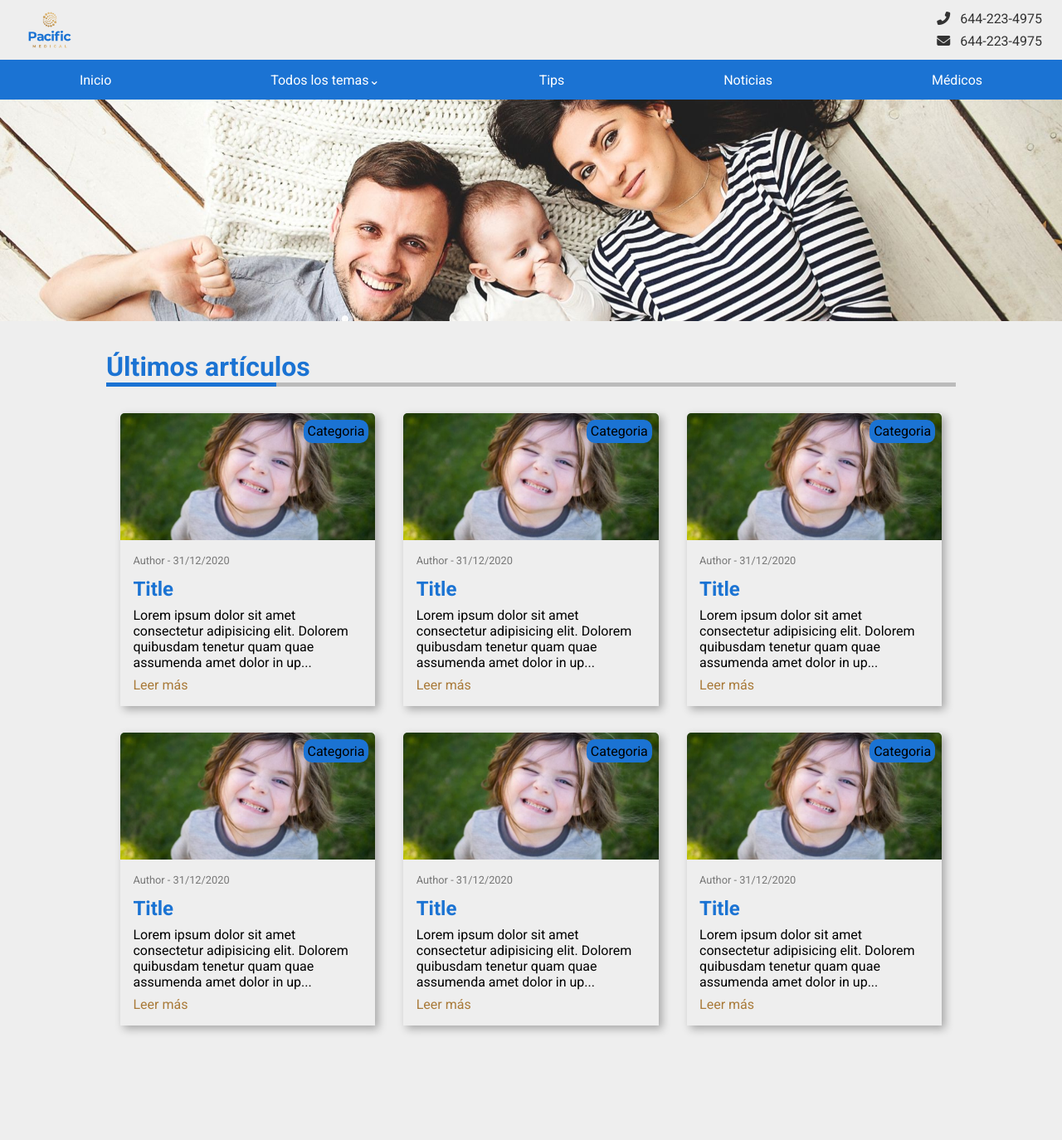
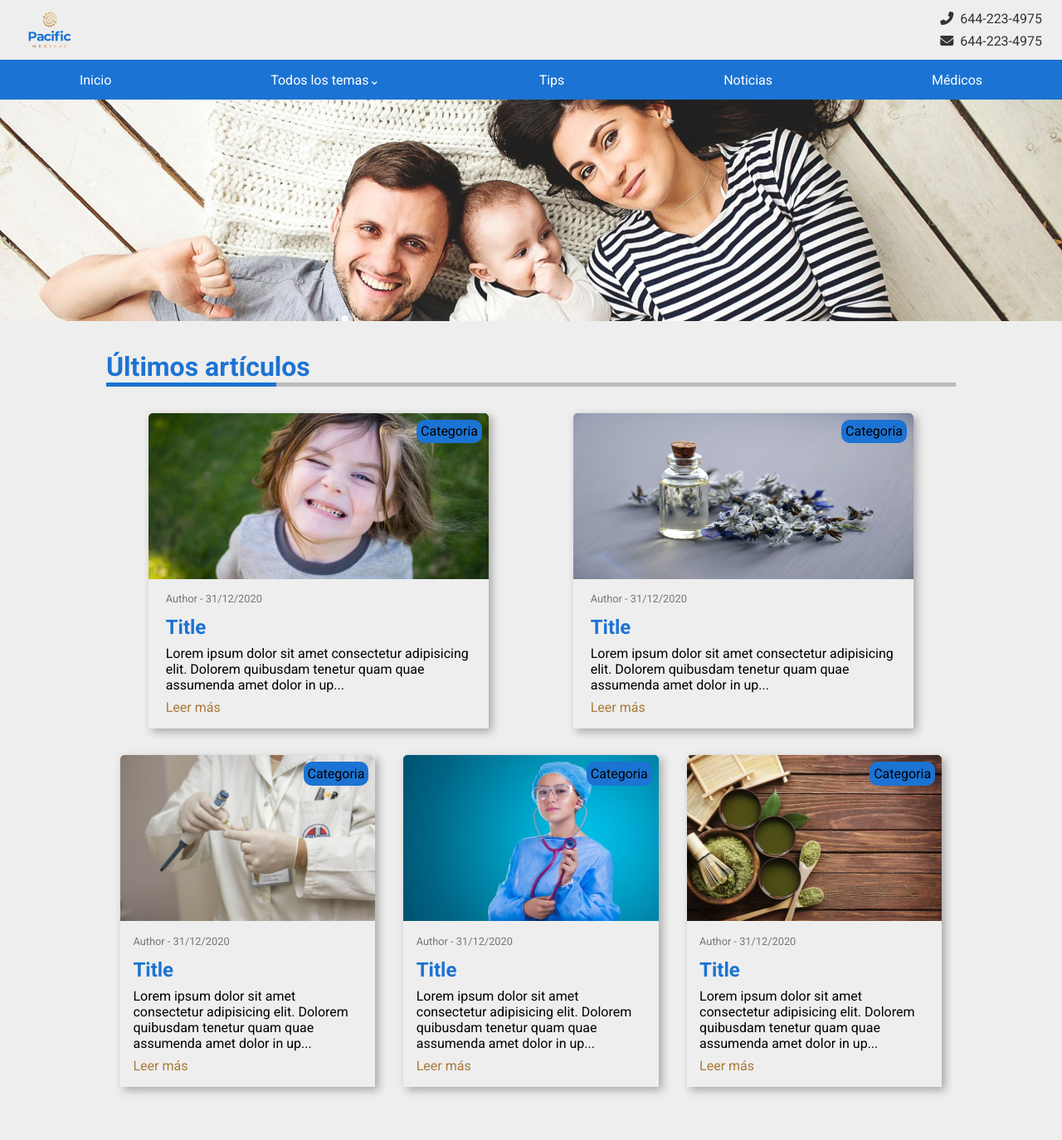
Before and after one commit to gadc1996/pacific-medical, a PHP site: page / in a window 1280 px wide. Shown: the whole page at 83% size. Before the commit the page ends 1245 px from the top, so only its background shows below. Run offline with PHP 8.4, Linux system fonts and the light colour scheme; some libraries are stand-ins or nearby versions.

Commit message:
Creado archivo de estilo independiente para tarjeta _card.scss

```diff
--- /dev/null
+++ b/css/_card.scss
@@ -0,0 +1,68 @@
+@use 'variables';
+@use 'mixings';
+
+@mixin card($card-width){
+		width: $card-width;
+		position: relative;
+		z-index: 0;
+		overflow: hidden;
+		box-shadow: 4px 4px 10px rgba(0,0,0,0.3);
+		transition: .5s;
+		padding-bottom: 1em;
+		a{
+			text-decoration: none
+		}
+
+		.category{
+			position: absolute;
+			top: 0;
+			right: 0;
+			margin: .5em;
+			padding: .3em;
+			border-radius: 10px;
+			background-color: variables.$blue;
+		}
+
+		img{
+			width: 100%;
+			height: 200px;
+			border-radius: 5px 5px 0px 0px;
+		}
+
+		.card-info{
+			color: #777;
+			margin: 1em variables.$card-margin;
+			font-size: .8em;
+		}
+
+		.card-title{
+			color: variables.$blue;
+			margin: 0 variables.$card-margin;
+			font-size: 1.5em;
+			text-decoration: none;
+		}
+
+		.card-title:hover{
+			text-decoration: underline;
+		}
+
+		.card-description{
+			margin: .5em variables.$card-margin;
+			text-align: left;
+		}
+
+		.read-more{
+			color: variables.$gold;
+			margin: 0 variables.$card-margin;
+		}
+
+		.read-more:hover{
+			@include mixings.a-hover;
+		}
+
+	}
+
+@mixin cardHover {
+	transform: scale(1.03);
+	box-shadow: 1px 1px 10px rgba(0,0,0,0.3);
+}
--- a/css/_latest-articles.scss
+++ b/css/_latest-articles.scss
@@ -1,5 +1,6 @@
 @use 'variables';
 @use 'mixings';
+@use 'card';
 
 .latest-articles{
     width: 80%;
@@ -9,77 +10,38 @@
         font-size: 2em;
         color: variables.$blue;
     }
+
     .title-divider{
         display: flex;
         .divider-color{
             @include mixings.divider;
             background-color: variables.$blue;
         }
+
         .divider-section{
             @include mixings.divider;
             background-color: #bbb;
         }
     }
 }
+
 .card-row{
     width: 100%;
     margin: 2em 0;
     display: flex;
     flex-direction: row;
     justify-content: space-around;
+    .card-big{
+		@include card.card(40%);
+	}
+	.card-big:hover{
+		@include card.cardHover;
+	}
+	.card-small{
+		@include card.card(30%);
+	}
+	.card-small:hover{
+		@include card.cardHover;
+	}
 
-  .card{
-    width: 30%;
-    position: relative;
-    z-index: 0;
-    overflow: hidden;
-    box-shadow: 4px 4px 10px rgba(0,0,0,0.3);
-    transition: .5s;
-    padding-bottom: 1em;
-    a{
-      text-decoration: none
 }
-    .category{
-      position: absolute;
-      top: 0;
-      right: 0;
-      margin: .5em;
-      padding: .3em;
-      border-radius: 10px;
-      background-color: variables.$blue;
-    }
-    img{
-      max-width: 100%;
-      border-radius: 5px 5px 0px 0px;
-    }
-    .card-info{
-      color: #777;
-      margin: 1em variables.$card-margin;
-      font-size: .8em;
-    }
-    .card-title{
-      color: variables.$blue;
-      margin: 0 variables.$card-margin;
-      font-size: 1.5em;
-      text-decoration: none;
-    }
-    .card-title:hover{
-      text-decoration: underline;
-    }
-    .card-description{
-      margin: .5em variables.$card-margin;
-      text-align: left;
-    }
-    .read-more{
-      color: variables.$gold;
-      margin: 0 variables.$card-margin;
-    }
-    .read-more:hover{
-      @include mixings.a-hover;
-    }
-  }
-  .card:hover{
-    transform: scale(1.03);
-    box-shadow: 1px 1px 10px rgba(0,0,0,0.3);
-  }
-}
--- a/css/style.css
+++ b/css/style.css
@@ -107,7 +107,63 @@ header .nav-links .nav-item:hover .dropdown {
   flex-direction: row;
   justify-content: space-around;
 }
-.card-row .card {
+.card-row .card-big {
+  width: 40%;
+  position: relative;
+  z-index: 0;
+  overflow: hidden;
+  box-shadow: 4px 4px 10px rgba(0, 0, 0, 0.3);
+  transition: 0.5s;
+  padding-bottom: 1em;
+}
+.card-row .card-big a {
+  text-decoration: none;
+}
+.card-row .card-big .category {
+  position: absolute;
+  top: 0;
+  right: 0;
+  margin: 0.5em;
+  padding: 0.3em;
+  border-radius: 10px;
+  background-color: #1B73D3;
+}
+.card-row .card-big img {
+  width: 100%;
+  height: 200px;
+  border-radius: 5px 5px 0px 0px;
+}
+.card-row .card-big .card-info {
+  color: #777;
+  margin: 1em 5%;
+  font-size: 0.8em;
+}
+.card-row .card-big .card-title {
+  color: #1B73D3;
+  margin: 0 5%;
+  font-size: 1.5em;
+  text-decoration: none;
+}
+.card-row .card-big .card-title:hover {
+  text-decoration: underline;
+}
+.card-row .card-big .card-description {
+  margin: 0.5em 5%;
+  text-align: left;
+}
+.card-row .card-big .read-more {
+  color: #A97A39;
+  margin: 0 5%;
+}
+.card-row .card-big .read-more:hover {
+  text-decoration: underline;
+  color: #DFB977;
+}
+.card-row .card-big:hover {
+  transform: scale(1.03);
+  box-shadow: 1px 1px 10px rgba(0, 0, 0, 0.3);
+}
+.card-row .card-small {
   width: 30%;
   position: relative;
   z-index: 0;
@@ -116,10 +172,10 @@ header .nav-links .nav-item:hover .dropdown {
   transition: 0.5s;
   padding-bottom: 1em;
 }
-.card-row .card a {
+.card-row .card-small a {
   text-decoration: none;
 }
-.card-row .card .category {
+.card-row .card-small .category {
   position: absolute;
   top: 0;
   right: 0;
@@ -128,37 +184,38 @@ header .nav-links .nav-item:hover .dropdown {
   border-radius: 10px;
   background-color: #1B73D3;
 }
-.card-row .card img {
-  max-width: 100%;
+.card-row .card-small img {
+  width: 100%;
+  height: 200px;
   border-radius: 5px 5px 0px 0px;
 }
-.card-row .card .card-info {
+.card-row .card-small .card-info {
   color: #777;
   margin: 1em 5%;
   font-size: 0.8em;
 }
-.card-row .card .card-title {
+.card-row .card-small .card-title {
   color: #1B73D3;
   margin: 0 5%;
   font-size: 1.5em;
   text-decoration: none;
 }
-.card-row .card .card-title:hover {
+.card-row .card-small .card-title:hover {
   text-decoration: underline;
 }
-.card-row .card .card-description {
+.card-row .card-small .card-description {
   margin: 0.5em 5%;
   text-align: left;
 }
-.card-row .card .read-more {
+.card-row .card-small .read-more {
   color: #A97A39;
   margin: 0 5%;
 }
-.card-row .card .read-more:hover {
+.card-row .card-small .read-more:hover {
   text-decoration: underline;
   color: #DFB977;
 }
-.card-row .card:hover {
+.card-row .card-small:hover {
   transform: scale(1.03);
   box-shadow: 1px 1px 10px rgba(0, 0, 0, 0.3);
 }
--- a/index.html
+++ b/index.html
@@ -10,94 +10,41 @@
 	<script src="https://kit.fontawesome.com/1696329706.js" crossorigin="anonymous"></script>
 </head>
 <body>
+
 <header>
 		<div class="top-navigation">
 		<img src="img/logo.png" alt="pacific-medical-logo">
 		<ul class="contact">
-      <li>
-				<i class="fas fa-phone-alt"></i>
-				<a href="#">
-					644-223-4975
-				</a>
-			</li>
-      <li>
-				<i class="fas fa-envelope"></i>
-				<a href="#">
-					644-223-4975
-				</a>
-			</li>
+			<li><i class="fas fa-phone-alt"></i><a href="#">644-223-4975</a></li>
+			<li><i class="fas fa-envelope"></i><a href="#">644-223-4975</a></li>
 		</ul>
 	</div>
+
 	<nav>
 		<ul class="nav-links">
-			<li class="nav-item">
-				<a href="#">
-					Inicio
-				</a>
-			</li>
-			<li class="nav-item">
-				<a href="#">
-					Todos los temas&#8964;
-				</a>
+			<li class="nav-item"><a href="#">Inicio</a></li>
+			<li class="nav-item"><a href="#">Todos los temas&#8964;</a>
 				<ul class="dropdown">
-					<li class="dropdown-item">
-						<a href="#">
-							Medicina general
-						</a>
-					</li>
-					<li class="dropdown-item">
-						<a href="#">
-							Cirugía bariátrica
-						</a>
-					</li>
-					<li class="dropdown-item">
-						<a href="#">
-							Psicología
-						</a>
-					</li>
-					<li class="dropdown-item">
-						<a href="#">
-							Nutrición
-						</a>
-					</li>
-					<li class="dropdown-item">
-						<a href="#">
-							Ginecología
-						</a>
-					</li>
-					<li class="dropdown-item">
-						<a href="#">
-							Embarazo
-						</a>
-					</li>
-					<li class="dropdown-item">
-						<a href="#">
-							Nuemología
-						</a>
-					</li>
+					<li class="dropdown-item"><a href="#">Medicina general</a></li>
+					<li class="dropdown-item"><a href="#">Cirugía bariátrica</a></li>
+					<li class="dropdown-item"><a href="#">Psicología</a></li>
+					<li class="dropdown-item"><a href="#">Nutrición</a></li>
+					<li class="dropdown-item"><a href="#">Ginecología</a></li>
+					<li class="dropdown-item"><a href="#">Embarazo</a></li>
+					<li class="dropdown-item"><a href="#">Nuemología</a></li>
 				</ul>
 			</li>
-			<li class="nav-item">
-				<a href="#">
-					Tips
-				</a>
-			</li>
-			<li class="nav-item">
-				<a href="#">
-					Noticias
-				</a>
-			</li>
-			<li class="nav-item">
-				<a href="#">
-					Médicos
-				</a>
-			</li>
+			<li class="nav-item"><a href="#">Tips</a></li>
+			<li class="nav-item"><a href="#">Noticias</a></li>
+			<li class="nav-item"><a href="#">Médicos</a></li>
 		</ul>
 	</nav>
 </header>
+
 <section class="featured-image">
 	<img src="img/background.jpeg" alt="">
 </section>
+
 <section class="latest-articles">
 	<h2 class="section-title">Últimos artículos</h2>
 	<div class="title-divider">
@@ -107,12 +54,13 @@
 		<div class="divider-section"></div>
 		<div class="divider-section"></div>
 	</div>
+
 	<div class="card-row">
-			<div class="card">
+		<div class="card-big">
 			<div class="category">
 				Categoria
 			</div>
-				<img src="img/card-image.jpeg" alt="">
+			<a href="#"><img src="img/card-image1.jpeg" alt=""></a>
 			<div class="card-info">
 				Author - 31/12/2020
 			</div>
@@ -124,11 +72,11 @@
 				Leer más
 			</a>
 		</div>
-			<div class="card">
+		<div class="card-big">
 			<div class="category">
 				Categoria
 			</div>
-				<img src="img/card-image.jpeg" alt="">
+			<a href="#"><img src="img/card-image2.jpeg" alt=""></a>
 			<div class="card-info">
 				Author - 31/12/2020
 			</div>
@@ -139,11 +87,48 @@
 			<a href="#" class="read-more">
 				Leer más
 			</a>
-			</div><div class="card">
+		</div>
+
+	</div>
+
+	<div class="card-row">
+		<div class="card-small">
 			<div class="category">
 				Categoria
 			</div>
-				<img src="img/card-image.jpeg" alt="">
+			<a href="#"><img src="img/card-image3.jpeg" alt=""></a>
+			<div class="card-info">
+				Author - 31/12/2020
+			</div>
+			<a href="#"><h3 class="card-title">Title</h3></a>
+			<div class="card-description">
+				Lorem ipsum dolor sit amet consectetur adipisicing elit. Dolorem quibusdam tenetur quam quae assumenda amet dolor in up...
+			</div>
+			<a href="#" class="read-more">
+				Leer más
+			</a>
+		</div>
+		<div class="card-small">
+			<div class="category">
+				Categoria
+			</div>
+			<a href="#"><img src="img/card-image4.jpeg" alt=""></a>
+			<div class="card-info">
+				Author - 31/12/2020
+			</div>
+			<a href="#"><h3 class="card-title">Title</h3></a>
+			<div class="card-description">
+				Lorem ipsum dolor sit amet consectetur adipisicing elit. Dolorem quibusdam tenetur quam quae assumenda amet dolor in up...
+			</div>
+			<a href="#" class="read-more">
+				Leer más
+			</a>
+		</div>
+		<div class="card-small">
+			<div class="category">
+				Categoria
+			</div>
+			<a href="#"><img src="img/card-image5.jpeg" alt=""></a>
 			<div class="card-info">
 				Author - 31/12/2020
 			</div>
@@ -156,55 +141,7 @@
 			</a>
 		</div>
 	</div>
-		<div class="card-row">
-			<div class="card">
-				<div class="category">
-					Categoria
-				</div>
-				<img src="img/card-image.jpeg" alt="">
-				<div class="card-info">
-					Author - 31/12/2020
-				</div>
-				<a href="#"><h3 class="card-title">Title</h3></a>
-				<div class="card-description">
-					Lorem ipsum dolor sit amet consectetur adipisicing elit. Dolorem quibusdam tenetur quam quae assumenda amet dolor in up...
-				</div>
-				<a href="#" class="read-more">
-					Leer más
-				</a>
-			</div>
-			<div class="card">
-				<div class="category">
-					Categoria
-				</div>
-				<img src="img/card-image.jpeg" alt="">
-				<div class="card-info">
-					Author - 31/12/2020
-				</div>
-				<a href="#"><h3 class="card-title">Title</h3></a>
-				<div class="card-description">
-					Lorem ipsum dolor sit amet consectetur adipisicing elit. Dolorem quibusdam tenetur quam quae assumenda amet dolor in up...
-				</div>
-				<a href="#" class="read-more">
-					Leer más
-				</a>
-			</div><div class="card">
-				<div class="category">
-					Categoria
-				</div>
-				<img src="img/card-image.jpeg" alt="">
-				<div class="card-info">
-					Author - 31/12/2020
-				</div>
-				<a href="#"><h3 class="card-title">Title</h3></a>
-				<div class="card-description">
-					Lorem ipsum dolor sit amet consectetur adipisicing elit. Dolorem quibusdam tenetur quam quae assumenda amet dolor in up...
-				</div>
-				<a href="#" class="read-more">
-					Leer más
-				</a>
-			</div>
-		</div>
+
 	</section>
 </body>
 <script src="js/app.js"></script>
```
Also changed, not shown: img/card-image1.jpeg (renamed from img/card-image.jpeg), img/card-image2.jpeg (added), img/card-image3.jpeg (added), img/card-image4.jpeg (added), img/card-image5.jpeg (added), img/card-image6.jpeg (added), prueba.html (added), 1 other file. Lines whose indentation alone changed are shown as unchanged.
